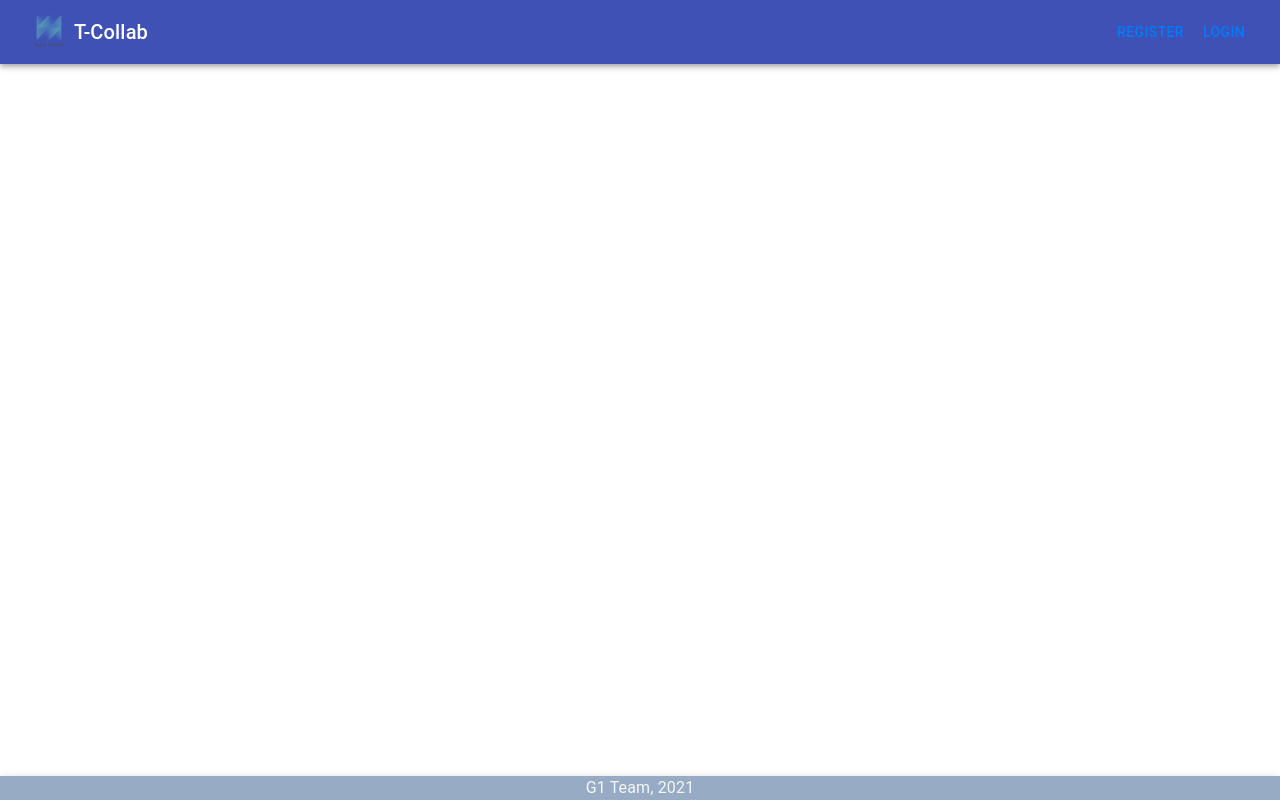
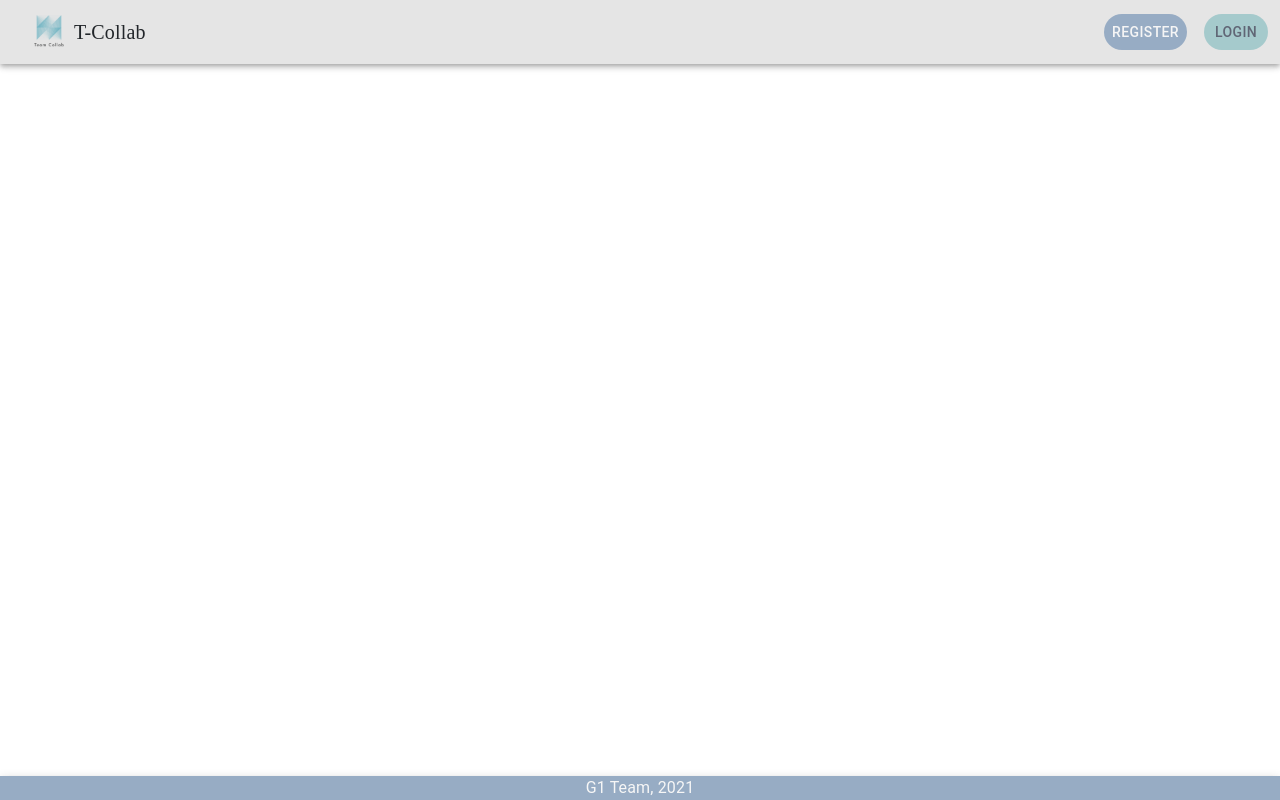
Before and after one commit to ukitta555/Integrated-Course-System, a React (Create React App) app in the folder IntegratedCourseSystem/ClientApp/: page / in a window 1280 px wide. Built offline with nearby package versions, Linux system fonts and the light colour scheme.

Commit message:
improved header

```diff
--- a/IntegratedCourseSystem/ClientApp/src/components/App.tsx
+++ b/IntegratedCourseSystem/ClientApp/src/components/App.tsx
@@ -23,9 +23,7 @@ const App = () => {
 
     return (
         <>
-          <div>
             <Header />
-          </div>
             <Switch>
                 <Route path = '/register'>
                     <RegistrationForm />
@@ -52,6 +50,7 @@ const App = () => {
                     <CoursesView/>
                 </Route>
                 <Route path = '/'>
+
                 </Route>
             </Switch>
             <Footer />
--- a/IntegratedCourseSystem/ClientApp/src/components/Header/Header.tsx
+++ b/IntegratedCourseSystem/ClientApp/src/components/Header/Header.tsx
@@ -11,6 +11,8 @@ import Typography from '@material-ui/core/Typography';
 import Button from '@material-ui/core/Button';
 
 import {UserState, NO_ID} from '../../store/types'
+import {Box, Grid, ThemeProvider} from "@material-ui/core";
+import light from "../../themes/light";
 
 const Header = () => {
   const user = useSelector ((state: {user: UserState}) => state.user)
@@ -21,64 +23,95 @@ const Header = () => {
   }
 
   const logoWrapperStyle = {
-    display: 'flex',
-    alignItems: 'center'
+      width: "initial",
+  }
+
+  const logoTextStyle = {
+      fontFamily: "Ribeye",
+  }
+
+
+  const wholeHeaderStyle = {
+      backgroundColor: "inherit",
   }
 
   const headerWrapperStyle = {
-    display: 'flex',
       flexDirection: 'row' as 'row',
       justifyContent: 'space-between',
       alignItems: 'center' as 'center',
       width: '100%'
   }
+  const registrationButtonsWrapperStyle = {
+        marginRight: "5px",
+    }
+  const registrationButtonsStyle = {
+      borderRadius: 50,
+  }
 
-  const registrationButtons =  ( <div>
-            <Button color = "inherit">
-              <Link to = '/register'>
+
+
+  const registrationButtons = (
+      <div>
+          <Grid container item justify="space-between" spacing={3} style={registrationButtonsWrapperStyle}>
+              <Box bgcolor="theme_grey.main" color="theme_white.main" style={registrationButtonsStyle}>
+                  <Grid item>
+                      <Button color="inherit">
+                          <Link to = '/register' style={{color: "inherit"}}>
                               register
                           </Link>
                       </Button>
+                  </Grid>
+              </Box>
 
+              <Box bgcolor="theme_green.dark" color="theme_black.main"  style={registrationButtonsStyle}>
+                  <Grid item>
                       <Button color = "inherit">
-              <Link to = '/login'>
+                          <Link to = '/login' style={{color: "inherit"}}>
                               login
                           </Link>
                       </Button>
+                  </Grid>
+              </Box>
+          </Grid>
       </div>
   )
 
-  const loggedInButtons = ( <div>
+  const loggedInButtons = (
+      <Grid item>
           <Button color = "inherit">
               <Link to = '/course_creating_page'>
                   Create course
               </Link>
           </Button>
-    </div>
+      </Grid>
   )
 
   return (
-    <AppBar position="static">
+    <ThemeProvider theme={light}>
+        <Box bgcolor="theme_grey.light">
+            <AppBar position="static" color="inherit" style={wholeHeaderStyle}>
               <Toolbar>
-        <div style = {headerWrapperStyle}>
-          <div style = {logoWrapperStyle}>
+                  <Grid container direction="row" justify="space-between" alignItems="center" style={headerWrapperStyle}>
+                      <Grid container item alignItems="center" style={logoWrapperStyle}>
                           <div style = {logoImgStyle}>
                               <Link to = '/'>
                                   <ImageFitToParent src = './img/logo.png' alt = 'logo'/>
                               </Link>
                           </div>
-            <Typography variant="h6">
+                          <Typography variant="h6" style={logoTextStyle}>
                               T-Collab
                           </Typography>
-          </div>
+                      </Grid>
                       {
                           user.id === NO_ID
                               ? registrationButtons
                               : loggedInButtons
                       }
-        </div>
+                  </Grid>
               </Toolbar>
             </AppBar>
+        </Box>
+    </ThemeProvider>
   )
 }
 
```
Lines whose indentation alone changed are shown as unchanged.
